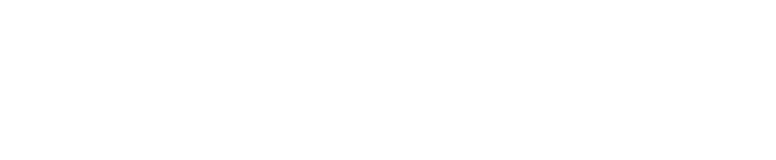
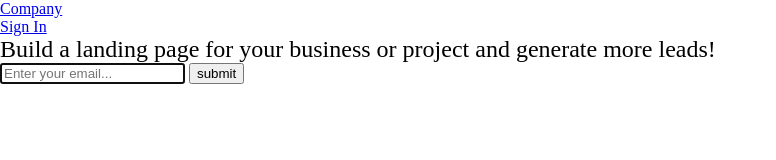
Before and after one commit to codywilliamson/landing-page, a plain HTML site: page index.html in a window 1280 px wide. Shown: the whole page, without its empty margins (0-776 px from the left). Drawn offline with nearby package versions, Linux system fonts and the light colour scheme.

Commit message:
hero section

```diff
--- a/index.html
+++ b/index.html
@@ -16,6 +16,45 @@
   <title>Landing Page Remake</title>
 </head>
 <body>
+  <header id="navigation">
+    <div class="nav-container">
+      <ul class="nav-items">
+        <li class="nav-item">
+          <a href="#" class="nav-link">
+            <span class="company">Company</span>
+          </a>
+        </li>
+        <li class="nav-item">
+          <a href="#" class="nav-link">
+            <span class="sign-in">Sign In</span>
+          </a>
+        </li>
+      </ul>
+    </div>
+  </header>
+  <main>
+    <!-- landing section -->
+    <section id="home">
+      <div class="hero-section">
+        <div class="hero-text">
+          <h1 class="site-call">
+            Build a landing page for your business or project and generate more leads!
+          </h1>
+        </div>
+        <div class="email-signup">
+        <form action="#" method="post" id="signup">
+          <input type="email" name="email" id="signup" placeholder="Enter your email..." autofocus tabindex="1">
+          <input type="submit" value="submit" tabindex="2">
+        </form>
+        </div>
+      </div>
+    </section>
+
+    <!-- options section -->
+    <section id="options">
+
+    </section>
+  </main>
 
 </body>
 </html>
```
